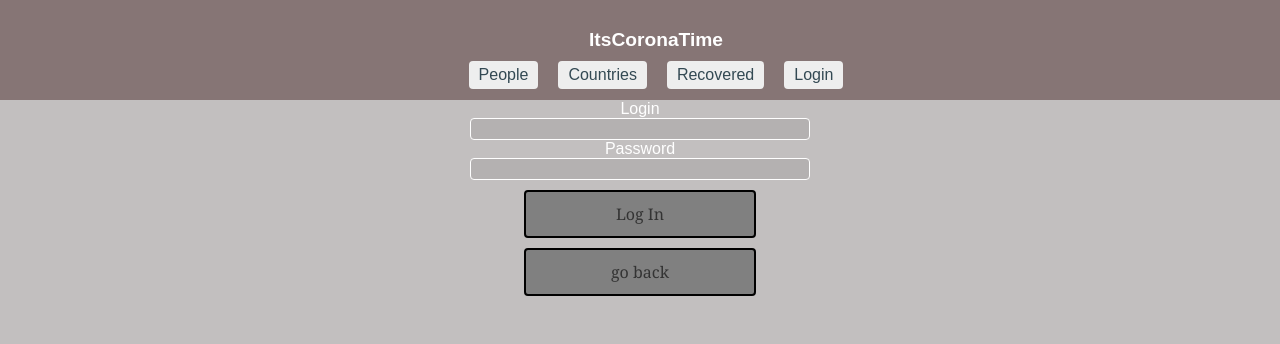
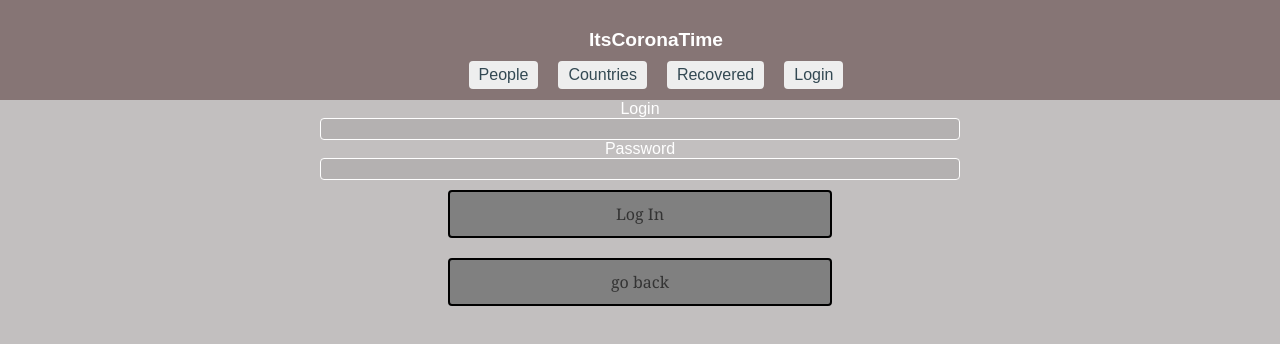
Before and after one commit to bekkkdd/web_practice_frontend_project, an Angular app: page /login in a window 1280 px wide. Shown: the top 344 px of the page. Built offline with nearby package versions, Linux system fonts and the light colour scheme.

Commit message:
Login edit

```diff
--- a/src/app/login/login.component.css
+++ b/src/app/login/login.component.css
@@ -2,26 +2,26 @@
 display:flex;
 flex-direction:column;
 text-align:center;
-padding:0px 300px;
 align-content:center;
 align-items:center;
 
 }
-.log{
-width:50%;
-display:flex;
-flex-direction:column;
+.log {
+  width: 50%;
+  display: flex;
+  flex-direction: column;
+}
+
 
 .ara{
 width:100%;
-
+display: flex;
+  align-items: center;
+flex-direction: column;
 }
 
-
-}
 button{
 margin:10px 0px;
-
 border: white 1px solid;
 border-radius: 4px;
 text-align:center;
@@ -33,9 +33,7 @@ border:2px solid black;
 transition-duration: 0.4s;
 display: flex;
 justify-content: center;
-width:100%;
-
-
+width:30%;
 }
 input{
 
```
Also changed, not shown: 1 other file (tests, documents, lock files or other folders).
